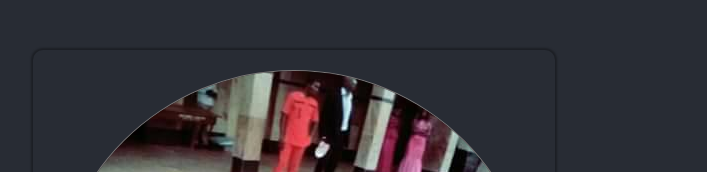
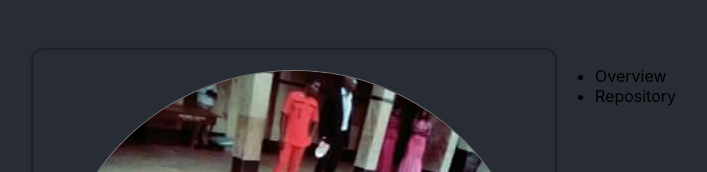
Before and after one commit to ceasar28/profile, a React (Create React App) app: page / in a window 1280 px wide. Shown: the top 172 px of the page, without its empty margins (17-724 px from the left). Built offline with nearby package versions, Linux system fonts and the light colour scheme.

Commit message:
Right side

```diff
--- a/src/App.js
+++ b/src/App.js
@@ -1,5 +1,6 @@
 import "./App.css";
 import Leftside from "./Components/Leftcomponent/Leftside";
+import Rightside from "./Components/Rightcomponents/Rightside";
 
 function App() {
   return (
@@ -7,7 +8,9 @@ function App() {
       <div className="leftside">
         <Leftside />
       </div>
-      <div className="rightside"></div>
+      <div className="rightside">
+        <Rightside />
+      </div>
     </div>
   );
 }
```
